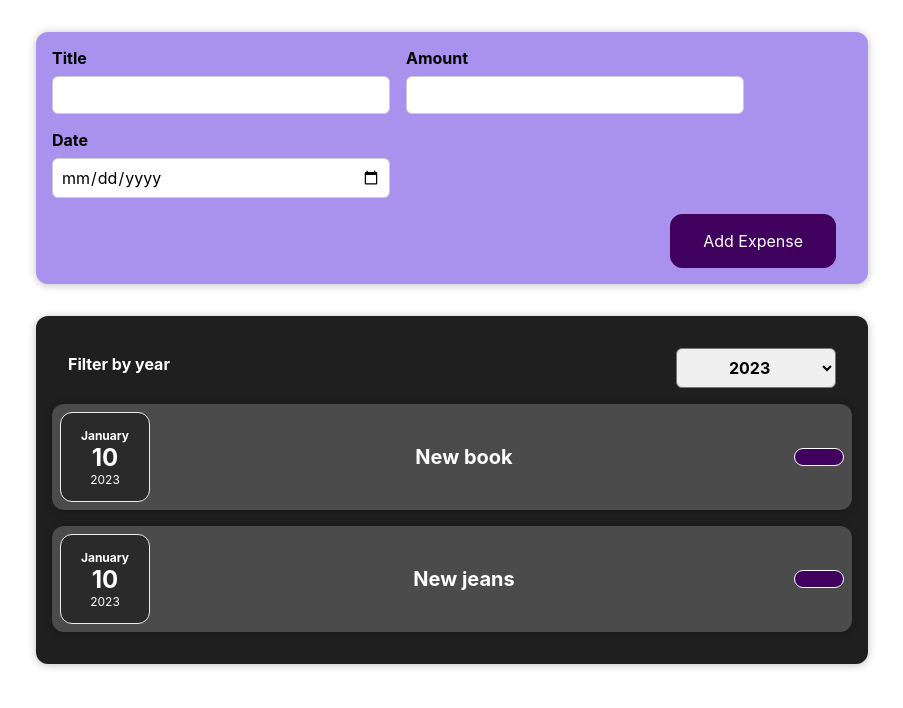
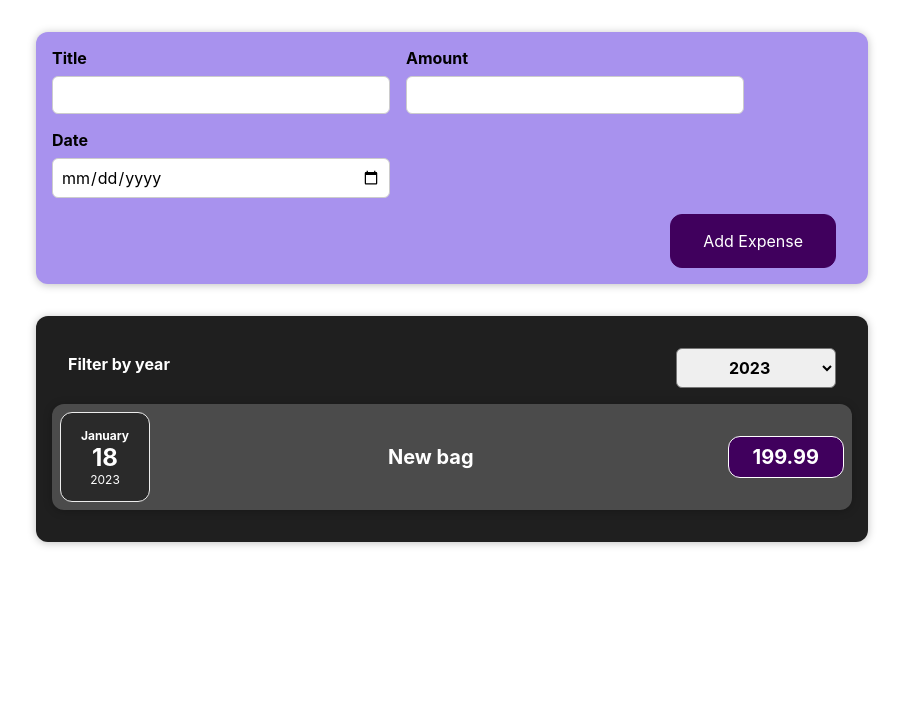
Before and after one commit to Schattsch/expenses2, a React (Create React App) app: page / in a window 1280 px wide. Shown: the top 708 px of the page, without its empty margins (188-1091 px from the left). Built offline with nearby package versions, Linux system fonts and the light colour scheme.

Commit message:
Ülesanne 4 - aasta järgi filtreeritud andmete kuvamine

```diff
--- a/src/App.js
+++ b/src/App.js
@@ -8,19 +8,30 @@ import NewExpense from "./components/NewExpense/NewExpense";
 const DUMMY_EXPENSES = [
     {
         id: 'e1',
-        date: new Date(2023,0,10),
+        date: new Date(2024,0,10),
         title: 'New book',
-        price: 30.99
+        amount: 30.99
     },
     {
         id: 'e2',
-        date: new Date(2023,0,10),
+        date: new Date(2024,0,10),
         title: 'New jeans',
-        price: 99.99
+        amount: 99.99
+    },
+    {
+        id: 'e3',
+        date: new Date(2023,0,18),
+        title: 'New bag',
+        amount: 199.99
     }
 ]
 const App = () => {
     const [expenses, setExpenses] = useState (DUMMY_EXPENSES)
+    const [filteredYear, setFilteredYear] = useState('2023')
+    const filterChangeHandler = (year) => {
+        setFilteredYear(year)
+    }
+
     const addExpensehandler = (expense) => {
         console.log('In App.js')
         setExpenses((previousExpenses) => {
--- a/src/components/Expenses/Expenses.js
+++ b/src/components/Expenses/Expenses.js
@@ -20,7 +20,7 @@ function Expenses(props) {
         <Card className="expenses">
             <ExpensesFilter selected={filteredYear} onChangeFilter={filterChangeHandler}></ExpensesFilter>
             {
-                props.expenses.map((expense) => {
+                props.expenses.filter(expense => expense.date.getFullYear().toString() === filteredYear).map((expense) => {
                     return <ExpenseItem
                         id={expense.id}
                         title={expense.title}
```
